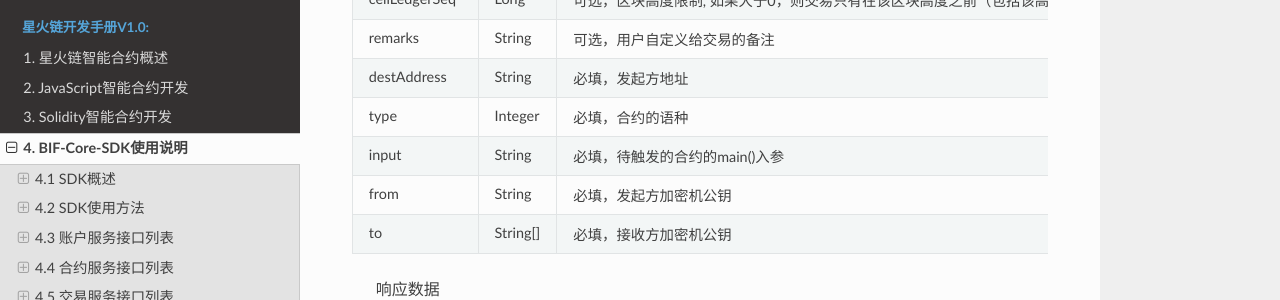
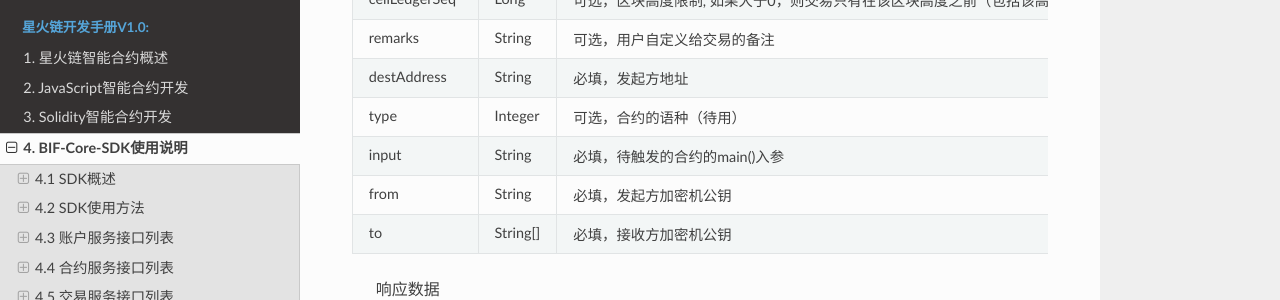
Before and after one commit to caict-4iot-dev/BIF-Core-Doc, a Sphinx documentation site: the page built from source/doc/4-BIF-Core-SDK.md, in a window 1280 px wide and 900 px high, scrolled down 31685 px. Shown: the part 149-449 px from the top of the window. Built offline with Sphinx 7.4.7 and the Read the Docs theme 2.0.0, drawn with Linux system fonts in a browser that asks for light colours.

Commit message:
[mod] 4.5.3 modify parameters

```diff
--- a/source/doc/4-BIF-Core-SDK.md
+++ b/source/doc/4-BIF-Core-SDK.md
@@ -1394,7 +1394,7 @@ BIFTransactionPrivateContractCallResponse privateContractCall(BIFTransactionPriv
 | ceilLedgerSeq | Long     | 可选，区块高度限制, 如果大于0，则交易只有在该区块高度之前（包括该高度）才有效 |
 | remarks       | String   | 可选，用户自定义给交易的备注                                 |
 | destAddress   | String   | 必填，发起方地址                                             |
-| type          | Integer  | 必填，合约的语种                                             |
+| type          | Integer  | 可选，合约的语种（待用）                                     |
 | input         | String   | 必填，待触发的合约的main()入参                               |
 | from          | String   | 必填，发起方加密机公钥                                       |
 | to            | String[] | 必填，接收方加密机公钥                                       |
```
